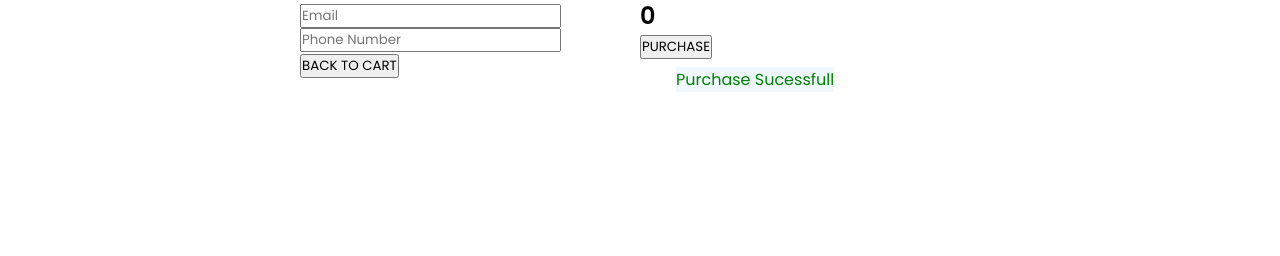
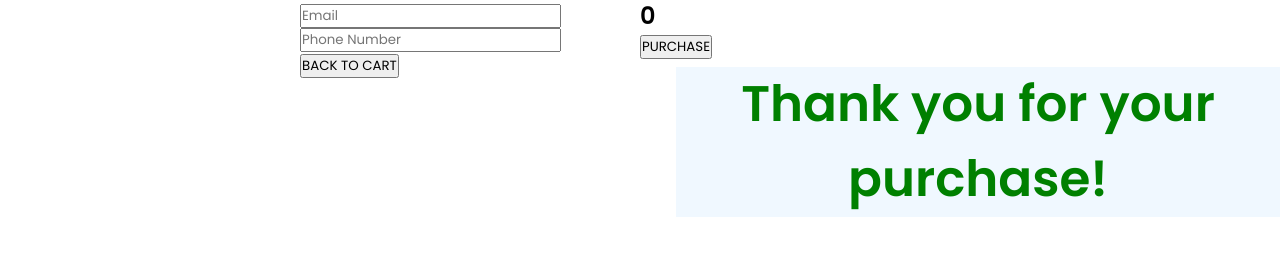
Before and after one commit to datMaul/AquaPure, a React (Create React App) app: page /checkout in a window 1280 px wide. Both pictures are taken after a click on the button "PURCHASE". Shown: the part 286-542 px from the top of the page. Built offline with nearby package versions, Linux system fonts and the light colour scheme; no server answers; what react-chatbot-kit would draw is missing.

Commit message:
Updated pop up after purchase

```diff
--- a/src/pages/shop/checkout.jsx
+++ b/src/pages/shop/checkout.jsx
@@ -46,8 +46,9 @@ export default function Checkout() {
         })
         setsubtotal(total_price)
     }
+    const popup_remove = () => {
 
-
+    }
     return (
         <div>
             {/* {show && (
@@ -75,7 +76,6 @@ export default function Checkout() {
                     <Link to='/shop_cart'><button>BACK TO CART</button></Link>
                 </div>
                 <div className="check_cart">
-
                     <table className="checkout_table">
                         <tr>
                             <th className="checkout-image-header">{/*image*/}</th>
@@ -99,7 +99,6 @@ export default function Checkout() {
                                                     </>
                                                 )
                                             }
-
                                         })
                                     }
                                 </>
@@ -111,14 +110,15 @@ export default function Checkout() {
                         <h3 className="total">Total</h3>
                         <h2 className="subtotal_num">{subtotal}</h2>
                     </div>
+                    {/* Requires npm react-popup installed */}
                     <Popup trigger={<button>PURCHASE</button>}>
-                        <div className="purchase">Purchase Sucessfull</div>
+                        <div className="purchase">
+                            <h1>Thank you for your purchase!</h1>
+
+                        </div>
                     </Popup>
-
                 </div>
-
             </div>
-
         </div>
     )
 }
```
